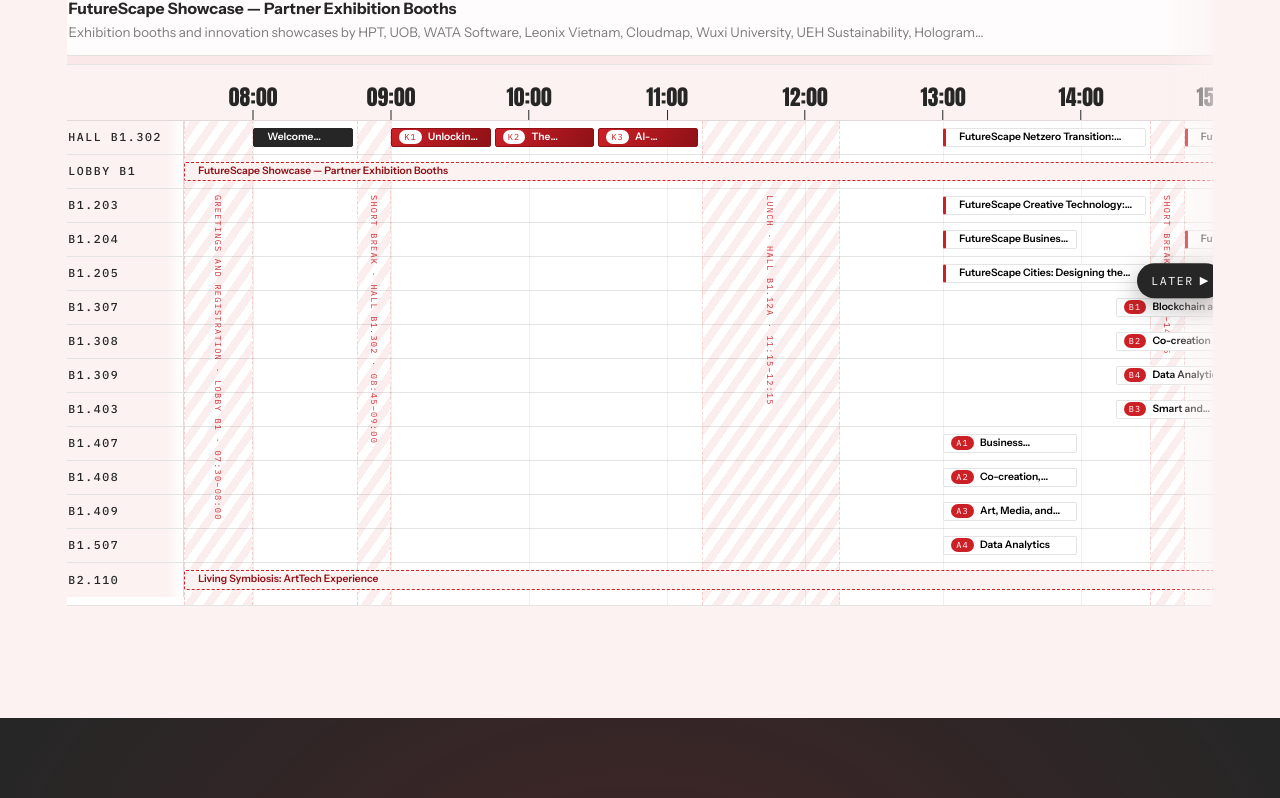
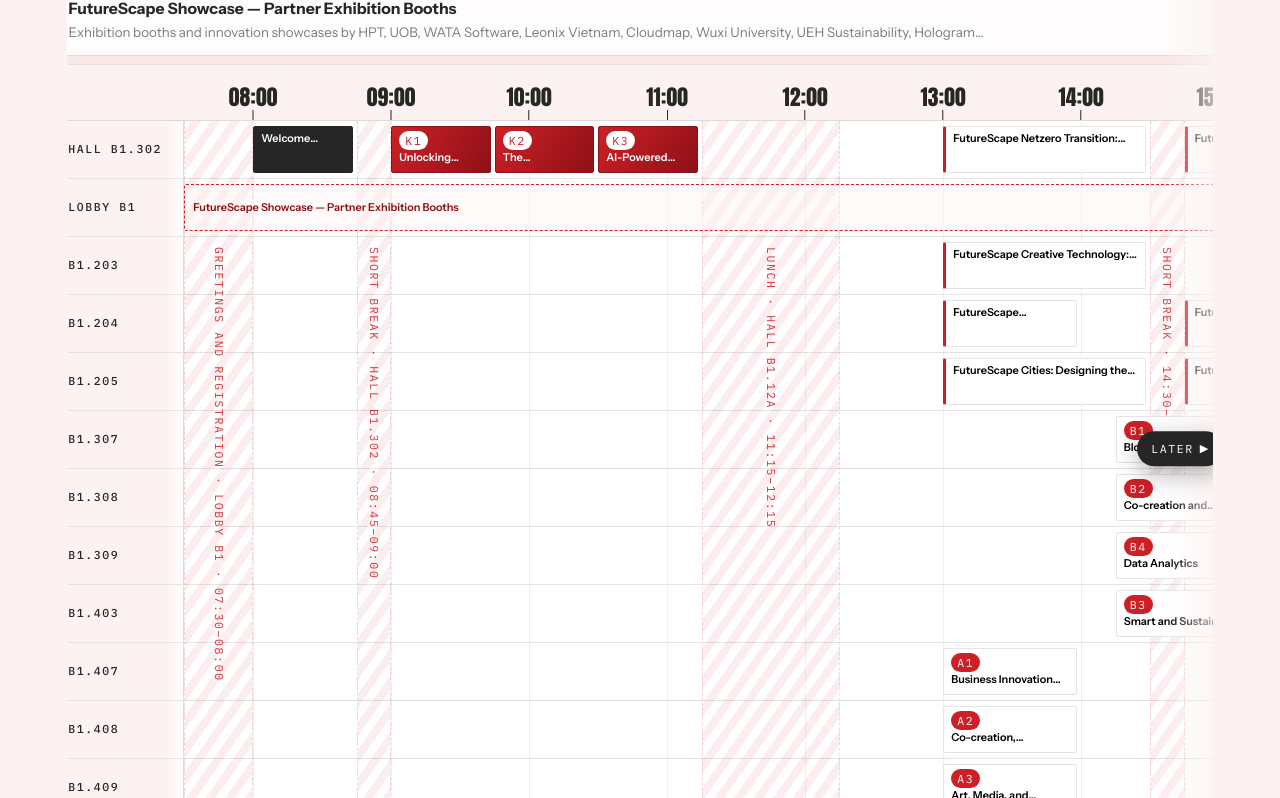
Before and after one commit to anlpt/rtd2026-agenda, a React (Vite) app: page /#/ in a window 1280 px wide. Shown: the part 1362-2160 px from the top of the page. Built offline with nearby package versions, Linux system fonts and the light colour scheme; no server answers; the database is empty.

Commit message:
fix: improve agenda board readability

```diff
--- a/src/components/agenda/ScheduleBoard.tsx
+++ b/src/components/agenda/ScheduleBoard.tsx
@@ -109,7 +109,8 @@
       setIsFullscreen(fs);
       const chrome = fs ? 260 : 430; // ruler + surrounding UI + event detail strip
       const available = window.innerHeight - chrome;
-      setRowH(Math.max(34, Math.min(104, Math.floor(available / Math.max(rooms.length, 1)))));
+      const minRow = fs ? 54 : 58;
+      setRowH(Math.max(minRow, Math.min(104, Math.floor(available / Math.max(rooms.length, 1)))));
     };
     compute();
     window.addEventListener('resize', compute);
@@ -245,11 +246,13 @@
                     .map((s) => {
                       const x = minToX(toMinutes(s.start_time));
                       const w = minToX(toMinutes(s.end_time)) - x;
+                      const isWide = w > 420;
                       const liveNow = live.liveIds.has(s.id);
                       const next = live.nextIds.has(s.id);
                       const classes = [
                         'block',
                         `block-${s.type}`,
+                        isWide ? 'is-wide' : '',
                         liveNow ? 'is-live' : '',
                         next ? 'is-next' : '',
                         isHot(s) ? 'is-hot' : '',
--- a/src/components/agenda/board.css
+++ b/src/components/agenda/board.css
@@ -341,7 +341,7 @@
 }
 
 .block-showcase {
-  background: var(--blush);
+  background: rgba(252, 242, 242, 0.72);
   border: 1px dashed var(--red);
 }
 
@@ -349,16 +349,43 @@
   color: var(--red-deep);
 }
 
+.block-showcase.is-wide {
+  top: 6px;
+  bottom: 6px;
+  flex-direction: row;
+  align-items: center;
+  gap: 0.45rem;
+  padding-left: 3.1rem;
+  background: rgba(252, 242, 242, 0.42);
+  border-style: dashed;
+  box-shadow: none;
+}
+
+.block-showcase.is-wide .block-head {
+  flex-shrink: 0;
+}
+
+.block-showcase.is-wide .block-title {
+  -webkit-line-clamp: 1;
+  min-width: 0;
+}
+
+.block-showcase.is-wide .block-time {
+  display: none;
+}
+
 /* cozy mode: medium rows — one-line titles so nothing half-clips */
 .board-cozy .block {
-  padding: 3px 7px;
+  top: 5px;
+  bottom: 5px;
+  padding: 4px 7px;
   gap: 1px;
 }
 
 .board-cozy .block-title {
   -webkit-line-clamp: 1;
-  font-size: 0.66rem;
-  line-height: 1.1;
+  font-size: 0.68rem;
+  line-height: 1.16;
 }
 
 .board-cozy .block-time {
@@ -368,9 +395,11 @@
 /* compact mode: rows squeezed to fit every room on screen —
    single-line layout so nothing can clip vertically */
 .board-compact .block {
+  top: 5px;
+  bottom: 5px;
   flex-direction: row;
   align-items: center;
-  padding: 2px 7px;
+  padding: 3px 7px;
   gap: 6px;
 }
 
@@ -489,6 +518,11 @@
   animation: block-glow 2.4s ease-in-out infinite;
 }
 
+.block-showcase.is-live {
+  box-shadow: 0 0 0 1px rgba(204, 32, 39, 0.36);
+  animation: none;
+}
+
 @keyframes block-glow {
   0%,
   100% {
@@ -529,7 +563,7 @@
   border-right: 1px dashed var(--red-16);
   display: flex;
   justify-content: center;
-  padding-top: clamp(74px, 8vh, 116px);
+  padding-top: clamp(126px, 12vh, 154px);
   pointer-events: none;
 }
 
```
